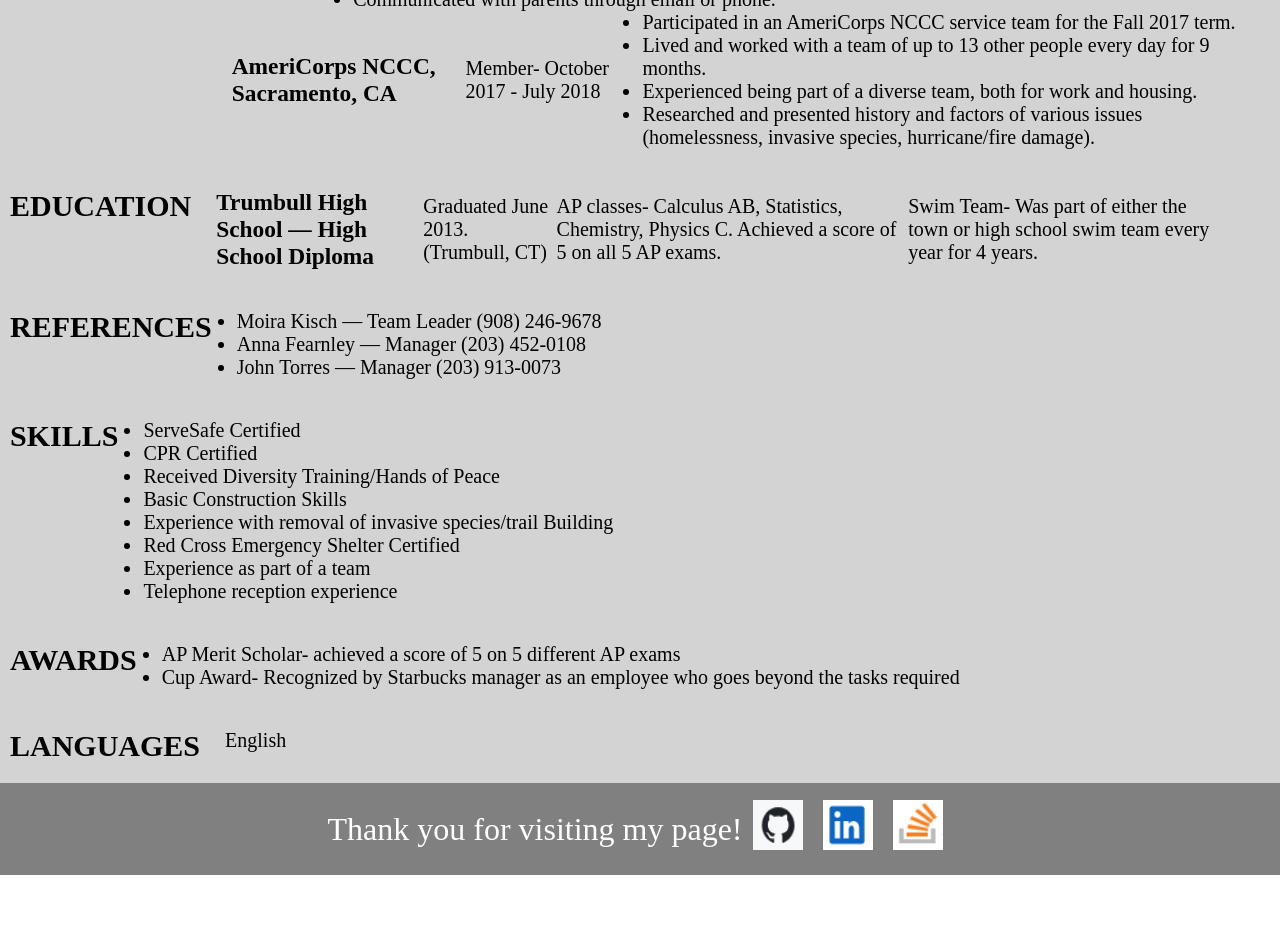
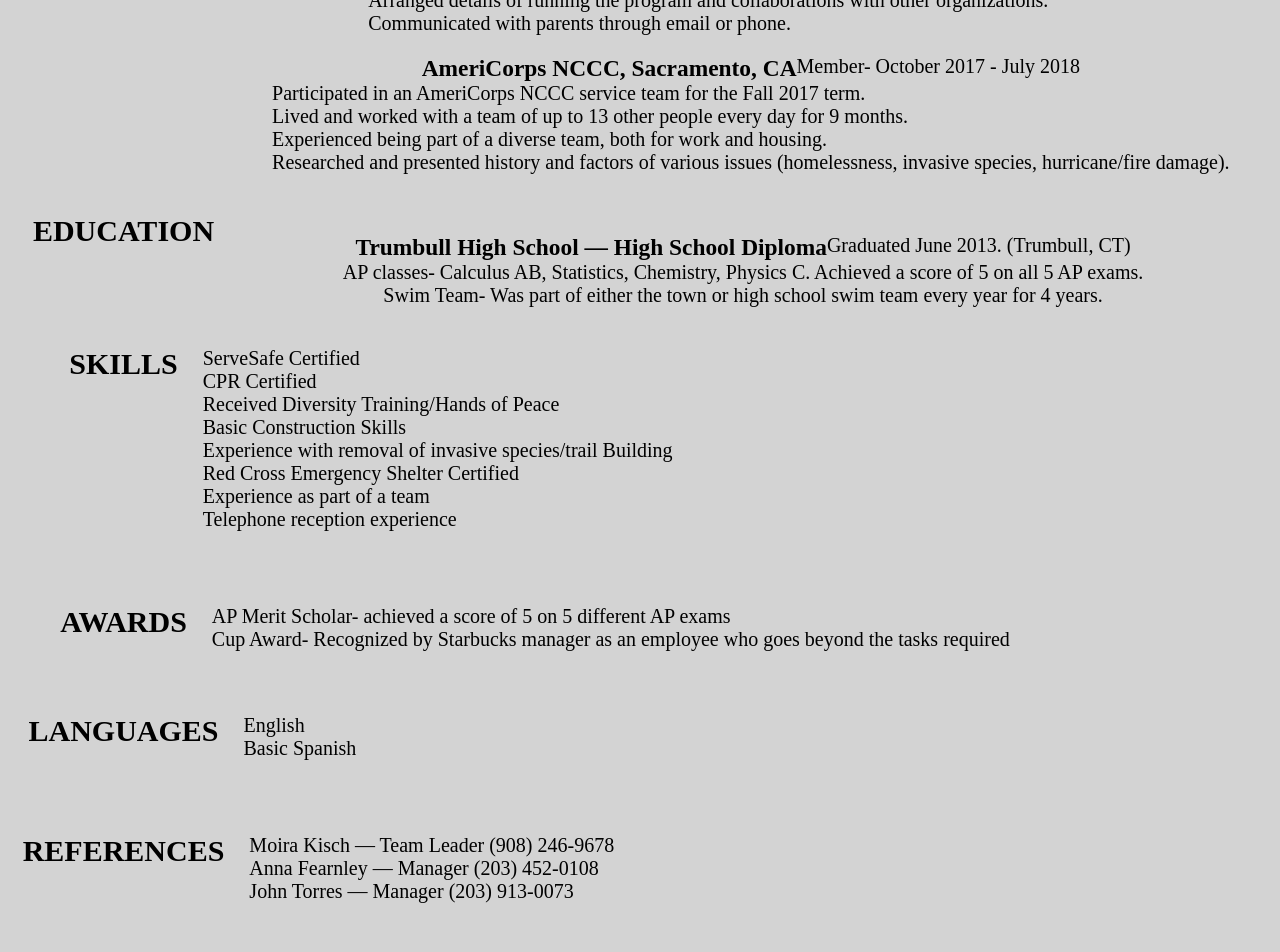
Before and after one commit to VPVelthuizen/VPVelthuizen-Portfolio, a React (Vite) app: page /resume in a window 1280 px wide. Shown: the part 340-1292 px from the top of the page. Before the commit the page ends 1215 px from the top, so only its background shows below. Built offline with nearby package versions, Linux system fonts and the light colour scheme.

Commit message:
Fixed a lot of the css, still have a lot to do

```diff
--- a/src/App.css
+++ b/src/App.css
@@ -135,7 +135,7 @@ a {
 }
 
 /* Make all the objects form a column */
-header, .links, .container1, .body, .container2, .bodysection, .footer {
+header, .links, .container1, .body, .container2, .bodysection {
   flex-direction: column;
   padding: 10px, 0px;
   align-items: center;
--- a/src/App.jsx
+++ b/src/App.jsx
@@ -2,7 +2,7 @@ import { useState } from 'react'
 import './App.css'
 import ReactDOM from "react-dom/client";
 import { BrowserRouter, Routes, Route } from "react-router-dom";
-import About from './pages/about';
+import About from './pages/about/about';
 import Contact from './pages/contact/contact';
 import Projects from './pages/projects/projects';
 import Resume from './pages/resume/resume';
--- a/src/components/project.jsx
+++ b/src/components/project.jsx
@@ -1,14 +1,19 @@
 import React from 'react';
 import '../css/project.css';
 
-const Project = ({ title, image, alt, link }) => {
+const Project = ({ title, image, alt, link, info }) => {
+    const handleClick = () => {
+        window.location.href = link;
+    };
+
     return (
-        <section class="container">
-        <div class="unit">
-            <img src={image} alt={alt} class="img"/>
-            <a href={link} class="label">{title}</a>
+        <div className='Project'>
+            <img onClick={handleClick} src={image} alt={alt} className="img" />
+            <div className='description'>
+                <h3>{title}</h3>
+                <info>{info}</info>
+            </div>
         </div>
-        </section>
     );
 };
 
--- /dev/null
+++ b/src/pages/about/about.css
@@ -0,0 +1,3 @@
+#AboutMe {
+    height: calc(100vh - 209px);
+}
--- a/src/pages/contact/contact.css
+++ b/src/pages/contact/contact.css
@@ -1,3 +1,7 @@
 .bodytitle {
     margin-right: 20px;
 }
+
+#ContactInformation{
+    min-height: calc(100vh - 209px);
+}
--- a/src/pages/projects/projects.css
+++ b/src/pages/projects/projects.css
@@ -1,6 +1,22 @@
 #projects {
     display: flex;
     flex-flow: row wrap;
-    justify-content: space-between;
+    justify-content: space-around;
     background-color: lightgrey;
+    min-height: calc(100vh - 169px);
 }
+
+.Project {
+    width: 30%
+}
+
+@media (max-width: 905) {
+    #projects {
+        flex-flow: column wrap;
+        min-height: calc(100vh - 317px);
+        padding: 0px 10px;
+    }
+    .Project {
+        padding: 10px 0px;
+    }
+}
--- a/src/pages/projects/projects.jsx
+++ b/src/pages/projects/projects.jsx
@@ -12,37 +12,43 @@ const Projects = () => {
             title: "Celsiux",
             image: image.Celsiux,
             alt: "Celsiux website",
-            link: "https://vpvelthuizen.github.io/Celsiux"
+            link: "https://vpvelthuizen.github.io/Celsiux",
+            info: "Celsiux is a website that provides the current weather and forecast for any location in the world. It uses the OpenWeather API to get the weather data."
         },
         {
             title: "CommUnity Connect",
             image: image.CommUnity,
             alt: "CommUnity Connect website",
-            link: "https://community-connect-img3.onrender.com/"
+            link: "https://community-connect-img3.onrender.com/",
+            info: "CommUnity Connect is a website that connects local organizations so that they can work together!"
         },
         {
             title: "Horiseon",
             image: image.Horiseon,
             alt: "Horiseon website",
-            link: "https://vpvelthuizen.github.io/Horiseon-Refactoring"
+            link: "https://vpvelthuizen.github.io/Horiseon-Refactoring",
+            info: "Horiseon is a non-functioning website that we refactored to make it more accessible and optimized for search engines."
         },
         {
             title: "Kanban",
             image: image.Kanban,
             alt: "Kanban website",
-            link: "https://vpvelthuizen.github.io/Kanban"
+            link: "https://vpvelthuizen.github.io/Kanban",
+            info: "Kanban is a website that allows you to create and manage tasks using the Kanban method."
         },
         {
             title: "MyBlog",
             image: image.MyBlog,
             alt: "MyBlog website",
-            link: "https://vpvelthuizen.github.io/MyBlog"
+            link: "https://vpvelthuizen.github.io/MyBlog",
+            info: "MyBlog is a website that allows you to create, edit, and delete blog posts."
         },
         {
             title: "Nomad Notes",
             image: image.NomadNotes,
             alt: "Nomad Notes website",
-            link: "https://nomadnotes-3v1b.onrender.com/"
+            link: "https://nomadnotes-3v1b.onrender.com/",
+            info: "Nomad Notes is a website that allows you to take notes while you travel and plan out future trips."
         }
     ];
 
@@ -57,6 +63,7 @@ const Projects = () => {
                              image={project.image}
                              alt={project.alt}
                              link={project.link}
+                             info={project.info}
                              />
                         ))}
             </section>
--- a/src/pages/resume/resume.css
+++ b/src/pages/resume/resume.css
@@ -13,3 +13,28 @@ h2 {
     padding: 10px 20px;
     font-size: 1.2em;
 }
+
+.resume {
+    min-height: calc(100vh - 209px);
+    flex-flow: column wrap;
+    display: flex;
+    flex-direction: column;
+}
+
+li {
+    list-style-type: none;
+}
+
+.content {
+        justify-content: center;
+        align-items: center;
+    }
+
+@media (max-width: 768px) {
+    .resume {
+        min-height: calc(100vh - 317px);
+    }
+    .Project {
+        width: 90%;
+    }
+}
--- a/src/pages/resume/resume.jsx
+++ b/src/pages/resume/resume.jsx
@@ -15,11 +15,12 @@ const Resume = () => {
     return (
         <>
             <Header /> {/* Place the Header component here */}
+            <section className='resume'>
                 <button className="download-button" onClick={handleDownload}>Click here to download my resume!</button>
-            <section id="Experience" className="bodysection">
+                <section id="Experience" className="bodysection container2">
                     <h2>EXPERIENCE</h2>
                     <div className="content">
-                    <div className="container1">
+                        <div className="container2">
                             <h3>Starbucks, Trumbull, CT—Barista</h3>
                             <p>January 2019 - Ongoing</p>
                             <ul>
@@ -37,7 +38,7 @@ const Resume = () => {
                                 <li>Communicated with parents through email or phone.</li>
                             </ul>
                         </div>
-                    <div className="container1">
+                        <div className="container2">
                             <h3>AmeriCorps NCCC, Sacramento, CA</h3>
                             <p>Member- October 2017 - July 2018</p>
                             <ul>
@@ -50,10 +51,10 @@ const Resume = () => {
                     </div>
                 </section>
 
-            <section id="Education" className="bodysection">
+                <section id="Education" className="bodysection container2">
                     <h2>EDUCATION</h2>
                     <div className="content">
-                    <div className="container1">
+                        <div className="container2">
                             <h3>Trumbull High School — High School Diploma</h3>
                             <p>Graduated June 2013. (Trumbull, CT)</p>
                             <p>AP classes- Calculus AB, Statistics, Chemistry, Physics C. Achieved a score of 5 on all 5 AP exams.</p>
@@ -62,18 +63,7 @@ const Resume = () => {
                     </div>
                 </section>
 
-            <section id="References" className="bodysection">
-                <h2>REFERENCES</h2>
-                <div className="content">
-                    <ul>
-                        <li>Moira Kisch — Team Leader (908) 246-9678</li>
-                        <li>Anna Fearnley — Manager (203) 452-0108</li>
-                        <li>John Torres — Manager (203) 913-0073</li>
-                    </ul>
-                </div>
-            </section>
-
-            <section id="Skills" className="bodysection">
+                <section id="Skills" className="bodysection container2">
                     <h2>SKILLS</h2>
                     <div className="content">
                         <ul>
@@ -89,7 +79,7 @@ const Resume = () => {
                     </div>
                 </section>
 
-            <section id="Awards" className="bodysection">
+                <section id="Awards" className="bodysection container2">
                     <h2>AWARDS</h2>
                     <div className="content">
                         <ul>
@@ -99,11 +89,25 @@ const Resume = () => {
                     </div>
                 </section>
 
-            <section id="Languages" className="bodysection">
+                <section id="Languages" className="bodysection container2">
                     <h2>LANGUAGES</h2>
                     <div className="content">
                         <p>English</p>
+                        <p>Basic Spanish</p>
                     </div>
+                </section>
+
+                <section id="References" className="bodysection container2">
+                    <h2>REFERENCES</h2>
+                    <div className="content">
+                        <ul>
+                            <li>Moira Kisch — Team Leader (908) 246-9678</li>
+                            <li>Anna Fearnley — Manager (203) 452-0108</li>
+                            <li>John Torres — Manager (203) 913-0073</li>
+                        </ul>
+                    </div>
+                </section>
+
             </section>
             <Footer /> {/* Place the Footer component here */}
         </>
```
Also changed, not shown: src/pages/about/about.jsx (renamed from src/pages/about.jsx, +4 -3 lines). Lines whose indentation alone changed are shown as unchanged.
